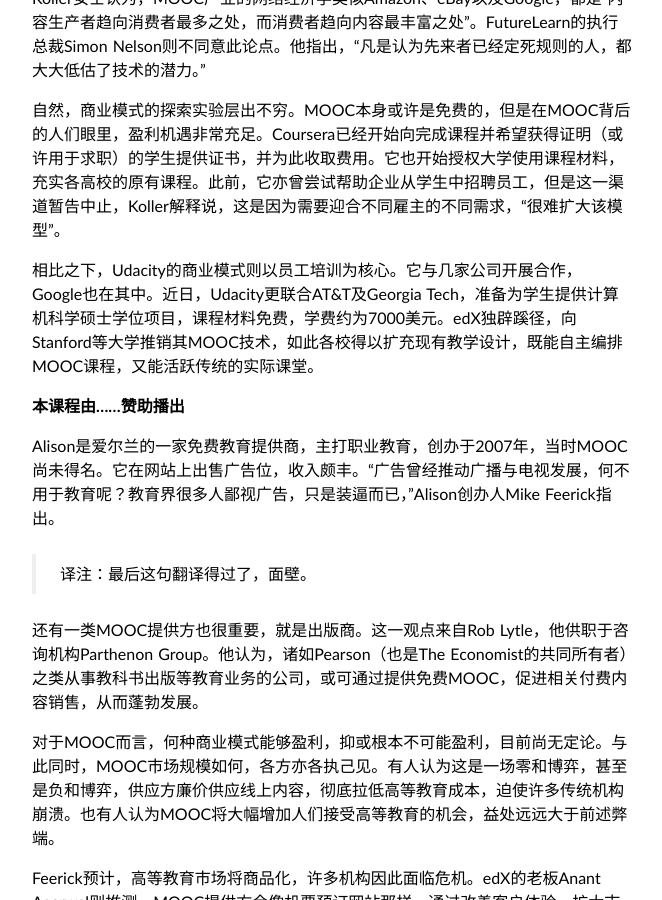
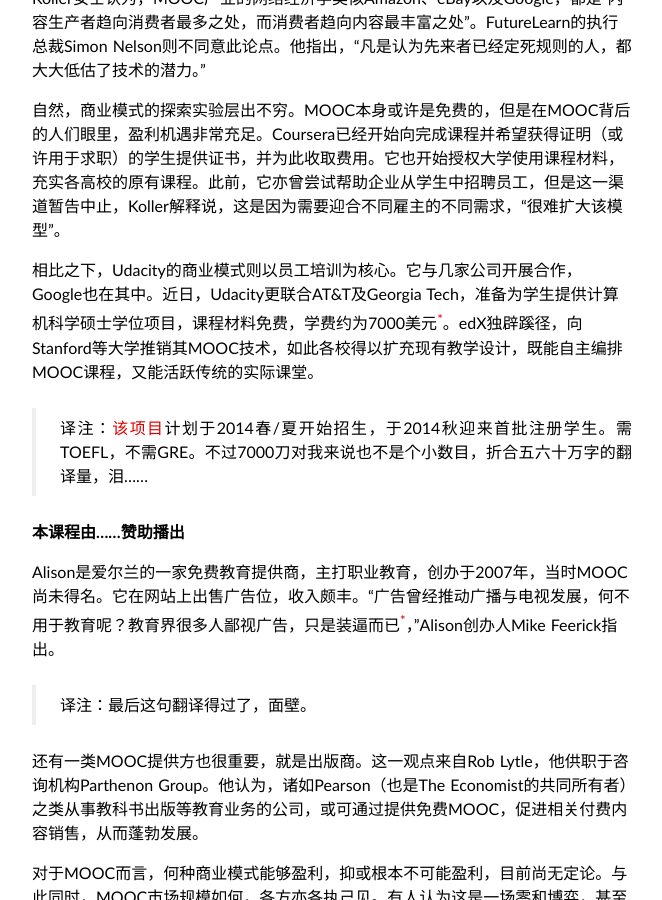
Before and after one commit to sighsmile/sighsmile.github.io, a Jekyll site: the page built from _posts/2013-08-05-AttackOfMOOC.md, in a window 1280 px wide and 900 px high, scrolled down 1530 px. Shown: the whole window, without its empty margins (308-970 px from the left). Built offline with Jekyll 4.4.1, drawn with Linux system fonts in a browser that asks for light colours; some web fonts are replaced; Markdown is read by kramdown in place of the engine named in the settings; comment, search, counter and statistics services are not loaded.

Commit message:
add notes

```diff
--- a/_posts/2013-08-05-AttackOfMOOC.md
+++ b/_posts/2013-08-05-AttackOfMOOC.md
@@ -31,13 +31,16 @@
 
 自然，商业模式的探索实验层出不穷。MOOC本身或许是免费的，但是在MOOC背后的人们眼里，盈利机遇非常充足。Coursera已经开始向完成课程并希望获得证明（或许用于求职）的学生提供证书，并为此收取费用。它也开始授权大学使用课程材料，充实各高校的原有课程。此前，它亦曾尝试帮助企业从学生中招聘员工，但是这一渠道暂告中止，Koller解释说，这是因为需要迎合不同雇主的不同需求，“很难扩大该模型”。
 
-相比之下，Udacity的商业模式则以员工培训为核心。它与几家公司开展合作，Google也在其中。近日，Udacity更联合AT&T及Georgia Tech，准备为学生提供计算机科学硕士学位项目，课程材料免费，学费约为7000美元。edX独辟蹊径，向Stanford等大学推销其MOOC技术，如此各校得以扩充现有教学设计，既能自主编排MOOC课程，又能活跃传统的实际课堂。
+相比之下，Udacity的商业模式则以员工培训为核心。它与几家公司开展合作，Google也在其中。近日，Udacity更联合AT&T及Georgia Tech，准备为学生提供计算机科学硕士学位项目，课程材料免费，学费约为7000美元[<sup>*</sup>](#note1)。edX独辟蹊径，向Stanford等大学推销其MOOC技术，如此各校得以扩充现有教学设计，既能自主编排MOOC课程，又能活跃传统的实际课堂。
+
+> <a id="note1"></a>译注：[该项目](http://www.omscs.gatech.edu/)计划于2014春/夏开始招生，于2014秋迎来首批注册学生。需TOEFL，不需GRE。不过7000刀对我来说也不是个小数目，折合五六十万字的翻译量，泪……
+
 
 **本课程由……赞助播出**
 
-Alison是爱尔兰的一家免费教育提供商，主打职业教育，创办于2007年，当时MOOC尚未得名。它在网站上出售广告位，收入颇丰。“广告曾经推动广播与电视发展，何不用于教育呢？教育界很多人鄙视广告，只是装逼而已，”Alison创办人Mike Feerick指出。
+Alison是爱尔兰的一家免费教育提供商，主打职业教育，创办于2007年，当时MOOC尚未得名。它在网站上出售广告位，收入颇丰。“广告曾经推动广播与电视发展，何不用于教育呢？教育界很多人鄙视广告，只是装逼而已[<sup>*</sup>](#note2)，”Alison创办人Mike Feerick指出。
 
->译注：最后这句翻译得过了，面壁。
+>  <a id="note2"></a>译注：最后这句翻译得过了，面壁。
 
 还有一类MOOC提供方也很重要，就是出版商。这一观点来自Rob Lytle，他供职于咨询机构Parthenon Group。他认为，诸如Pearson（也是The Economist的共同所有者）之类从事教科书出版等教育业务的公司，或可通过提供免费MOOC，促进相关付费内容销售，从而蓬勃发展。
 
```
